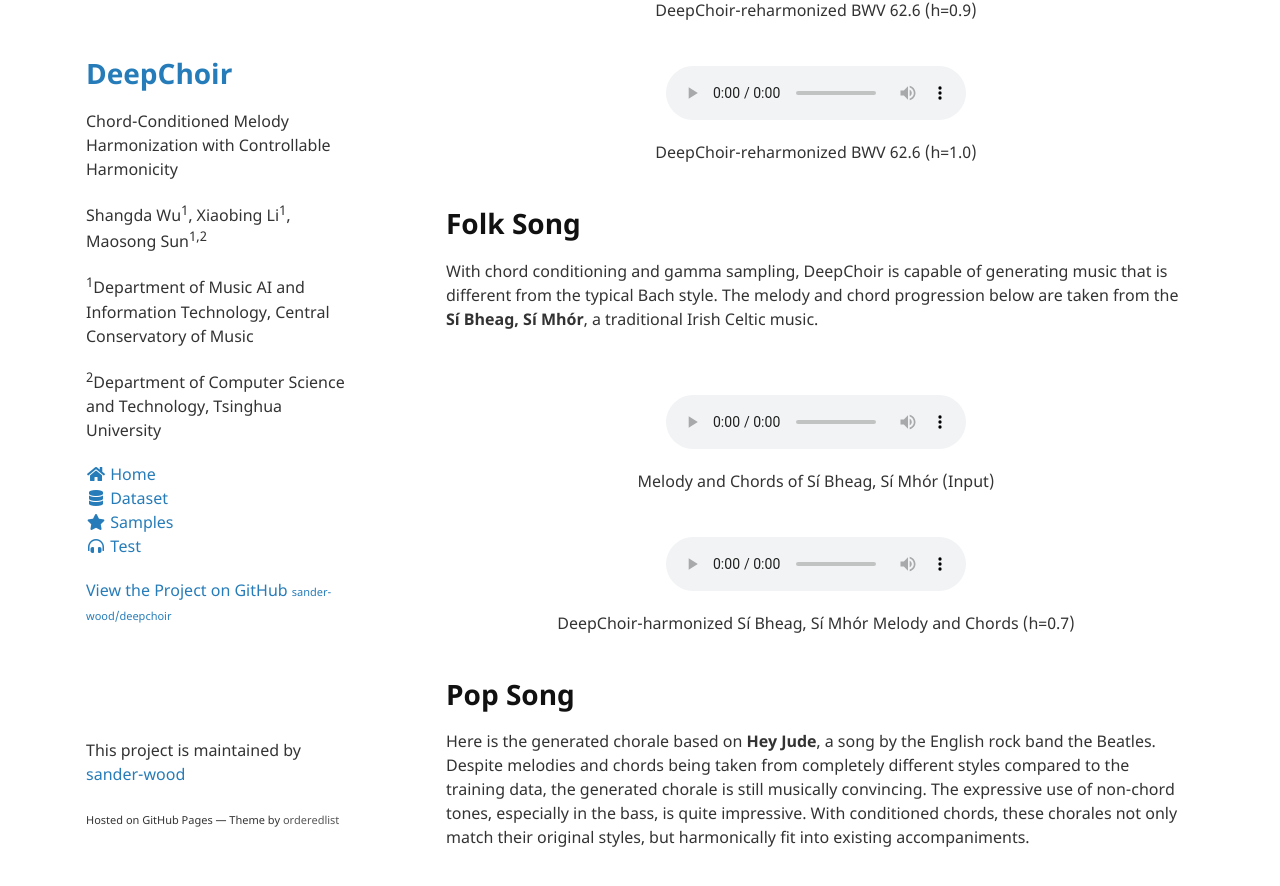
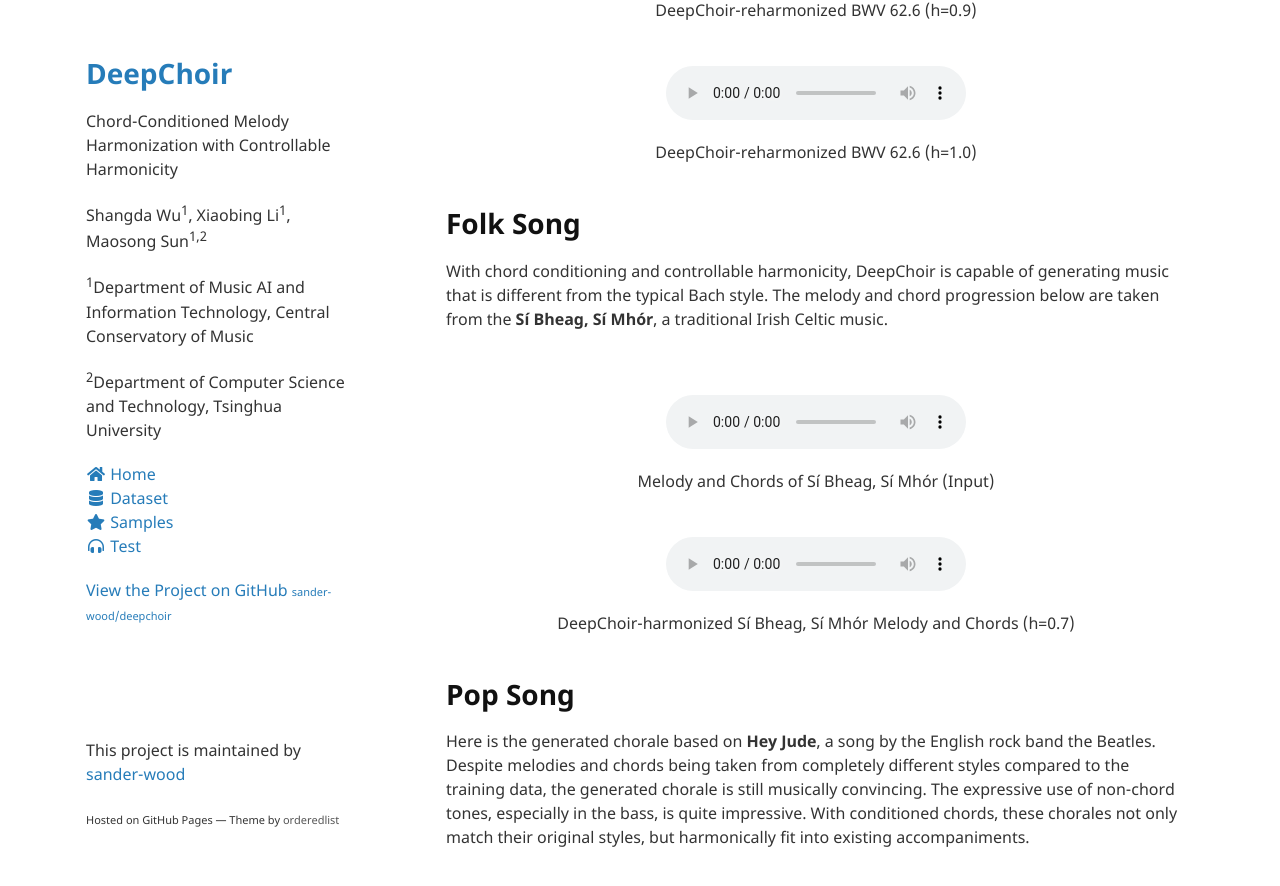
Before and after one commit to sander-wood/deepchoir, a Jekyll site: the page built from samples.md, in a window 1280 px wide and 900 px high, scrolled down 1173 px. Shown: the top 886 px of the window. Built offline with Jekyll 4.4.1, drawn with Linux system fonts in a browser that asks for light colours; nearby versions of some CDN libraries.

Commit message:
Update samples.md

```diff
--- a/samples.md
+++ b/samples.md
@@ -34,7 +34,7 @@ Like most melody harmonization systems trained on JSB Chorales, DeepChoir can re
 <br>
 
 # Folk Song
-With chord conditioning and gamma sampling, DeepChoir is capable of generating music that is different from the typical Bach style. The melody and chord progression below are taken from the **Sí Bheag, Sí Mhór**, a traditional Irish Celtic music.
+With chord conditioning and controllable harmonicity, DeepChoir is capable of generating music that is different from the typical Bach style. The melody and chord progression below are taken from the **Sí Bheag, Sí Mhór**, a traditional Irish Celtic music.
 
 <br>
 <audio id="audio_9" src="samples/folk/Sí_Bheag,_Sí_Mhór_(input).mp3" type="audio/mpeg" controls controlsList="nodownload">Your browser does not support the audio element.</audio>
```
